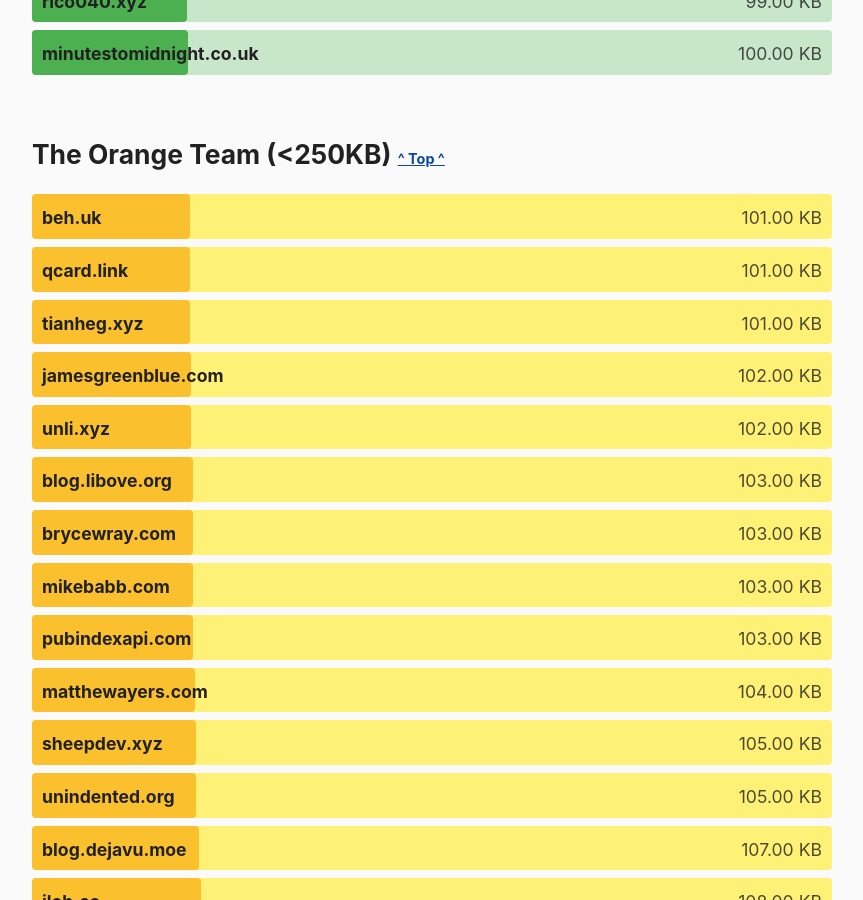
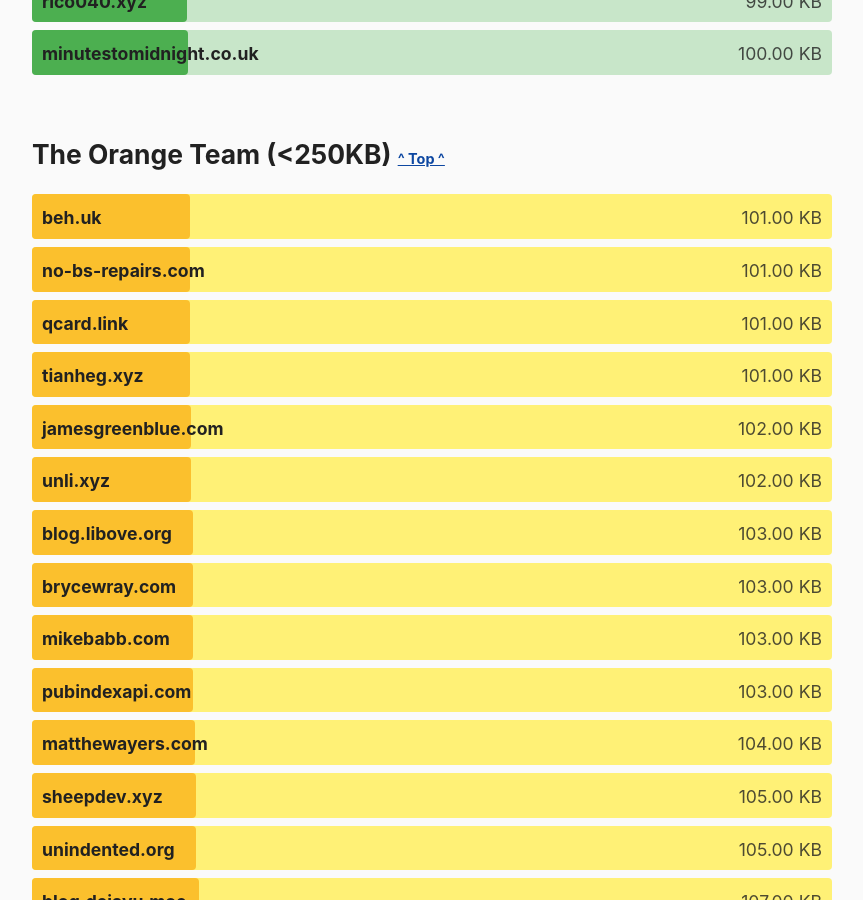
Before and after one commit to kevquirk/512kb.club, a Jekyll site: the page built from index.md, in a window 1280 px wide and 900 px high, scrolled down 20842 px. Shown: the whole window, without its empty margins (208-1071 px from the left). Built offline with Jekyll 4.4.1, drawn with Linux system fonts in a browser that asks for light colours.

Commit message:
Add No-bs-repairs.com

```diff
--- a/_data/sites.yml
+++ b/_data/sites.yml
@@ -2047,6 +2047,11 @@
   size: 175
   last_checked: 2022-04-26
 
+- domain: no-bs-repairs.com
+  url: https://no-bs-repairs.com
+  size: 101
+  last_checked: 2023-07-23
+
 - domain: no-js.club
   url: https://no-js.club/
   size: 19.0
```
